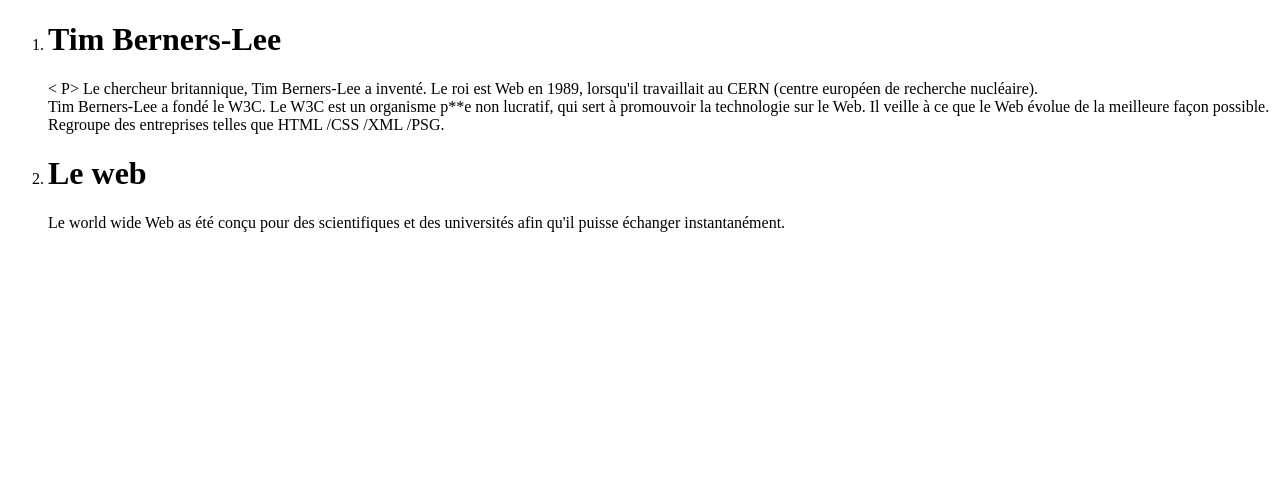
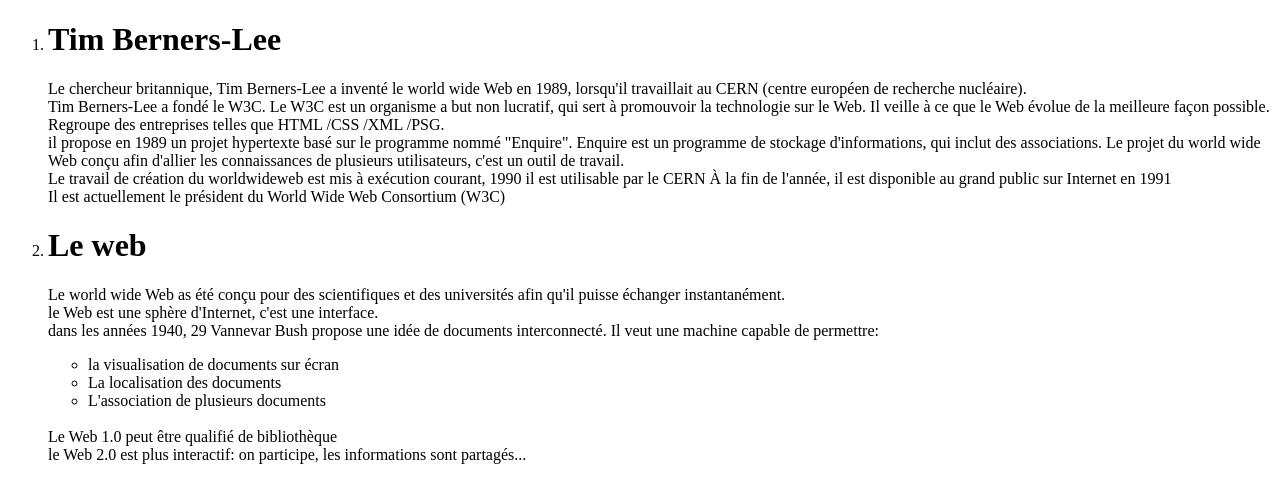
Before and after one commit to Lola-Min/Lola-Min, a plain HTML site: page index.html in a window 1280 px wide. Drawn offline with Linux system fonts and the light colour scheme.

Commit message:
Update index.html
Recherches

```diff
--- a/index.html
+++ b/index.html
@@ -7,12 +7,19 @@
 </head>
 <body>
    <ol><li><h1> Tim Berners-Lee </h1></li>
-    < P> Le chercheur britannique, Tim Berners-Lee a inventé. Le roi est Web en 1989, lorsqu'il travaillait au CERN (centre européen de recherche nucléaire).<br>
-    Tim Berners-Lee a fondé le W3C. Le W3C est un organisme p**e non lucratif, qui sert à promouvoir la technologie sur le Web. Il veille à ce que le Web évolue de la meilleure façon possible. Regroupe des entreprises telles que HTML /CSS /XML /PSG. <br>
-    </P>
+    <p> Le chercheur britannique, Tim Berners-Lee a inventé le world wide Web en 1989, lorsqu'il travaillait au CERN (centre européen de recherche nucléaire).<br>
+    Tim Berners-Lee a fondé le W3C. Le W3C est un organisme a but non lucratif, qui sert à promouvoir la technologie sur le Web. Il veille à ce que le Web évolue de la meilleure façon possible. Regroupe des entreprises telles que HTML /CSS /XML /PSG. <br>
+    il propose en 1989 un projet hypertexte basé sur le programme nommé "Enquire". Enquire est un programme de stockage d'informations, qui inclut des associations. Le projet du world wide Web conçu afin d'allier les connaissances de plusieurs utilisateurs, c'est un outil de travail.<br>
+    Le travail de création du worldwideweb est mis à exécution courant, 1990 il est utilisable par le CERN À la fin de l'année, il est disponible au grand public sur Internet en 1991 <br>
+    Il est actuellement le président du World Wide Web Consortium (W3C) </p>
        <li><h1> Le web </h1></li>
        <p> Le world wide Web as été conçu pour des scientifiques et des universités afin qu'il puisse échanger instantanément.<br>
-       </p>
+    le Web est une sphère d'Internet, c'est une interface.<br>
+       dans les années 1940, 29 Vannevar Bush propose une idée de documents interconnecté. Il veut une machine capable de permettre:<ul> <li> la visualisation de documents sur écran </li>
+       <li> La localisation des documents </li>
+       <li> L'association de plusieurs documents </li></li></ul><br>
+   Le Web 1.0 peut être qualifié de bibliothèque <br>
+   le Web 2.0 est plus interactif: on participe, les informations sont partagés... </p>
     </ol>
 </body>
 </html>
```
